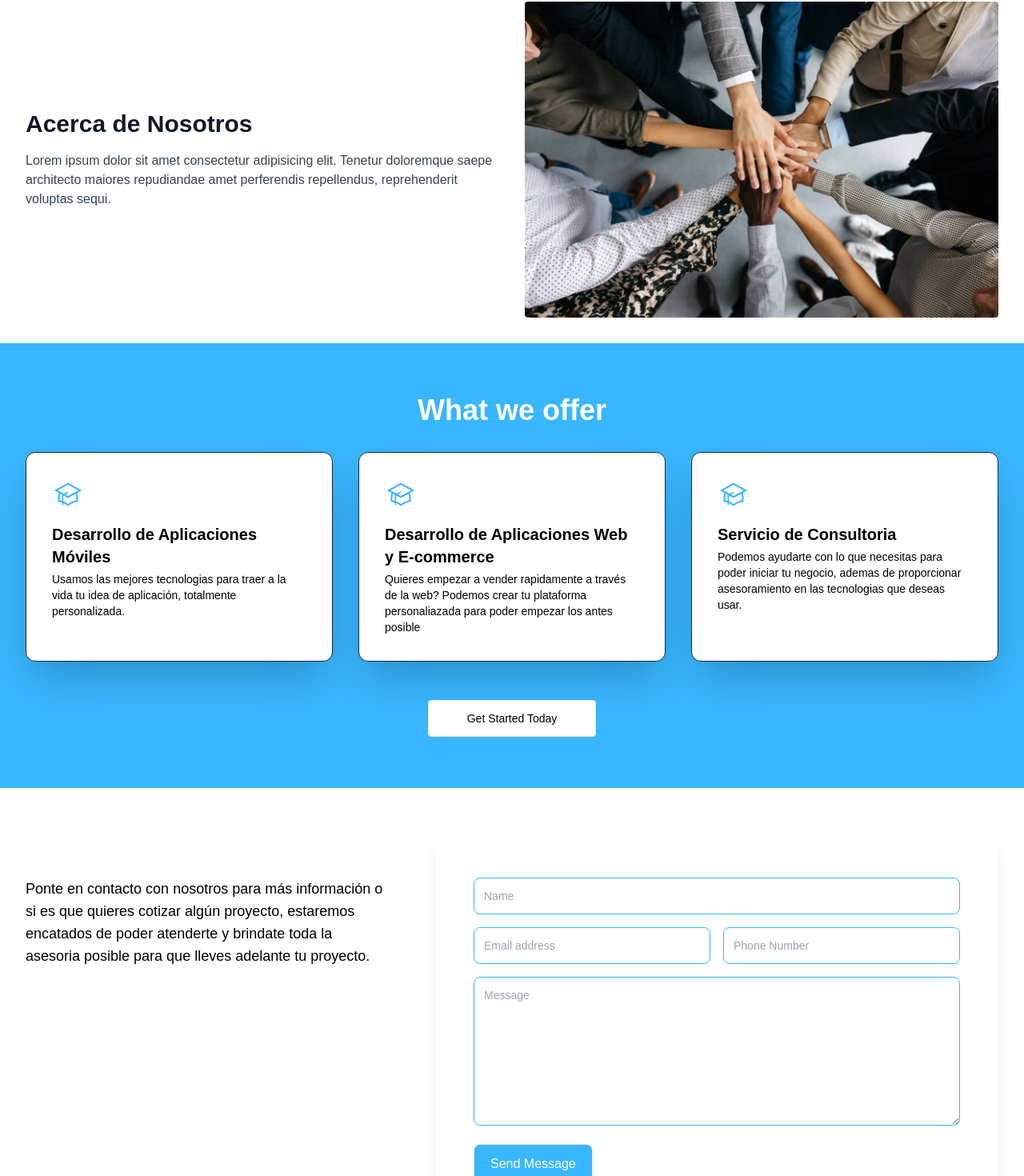
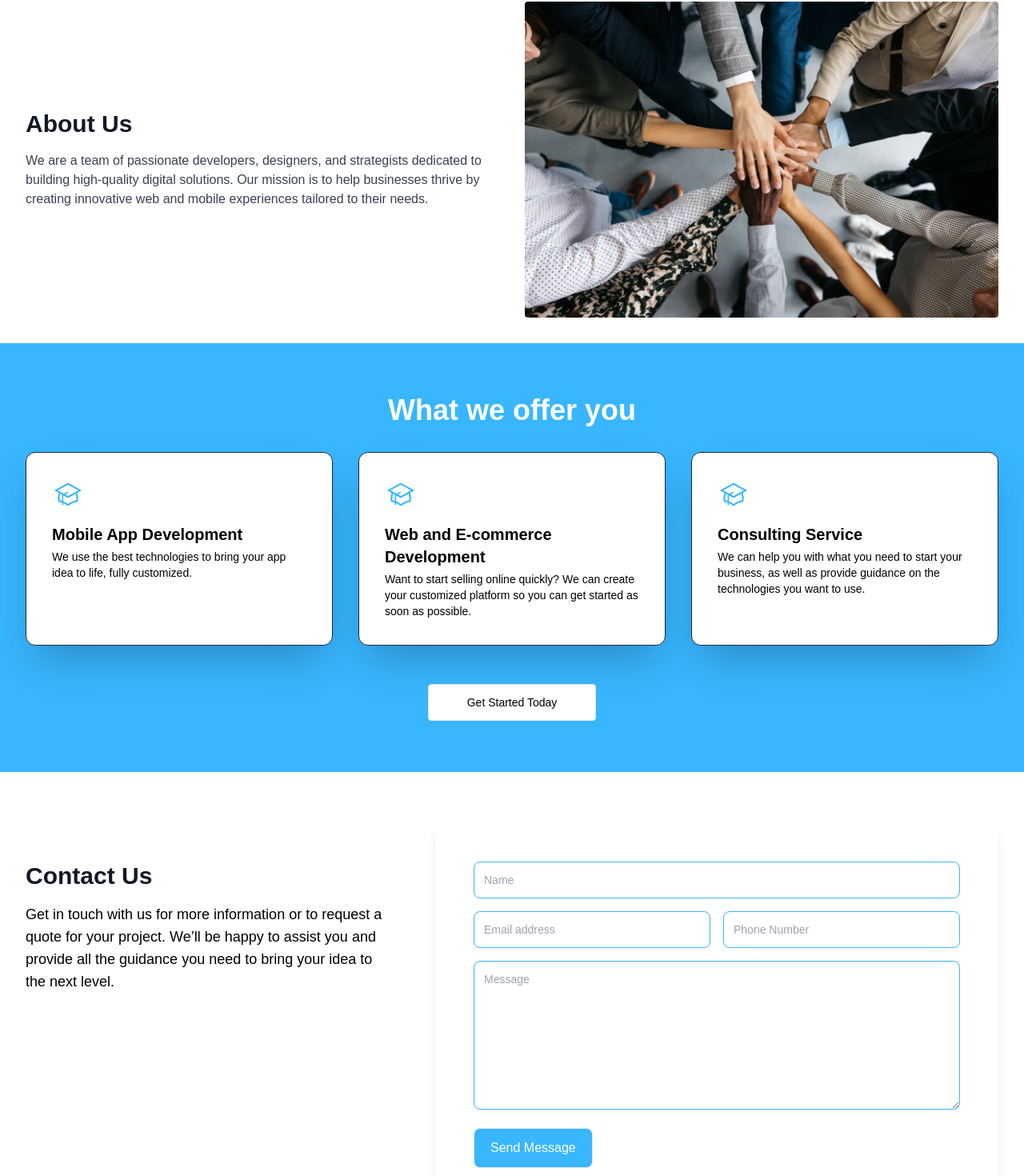
Before and after one commit to adrialabs-dev/adrialabs-home, a Next.js app: page / in a window 1280 px wide. Shown: the part 830-2300 px from the top of the page at 80% size. Built offline with nearby package versions, Linux system fonts and the light colour scheme; no server answers.

Commit message:
- Add copy in english and spanish to careers, footer, services, about and contact sections

```diff
--- a/messages/en.json
+++ b/messages/en.json
@@ -5,10 +5,52 @@
     "getStartedButton": "Get Start",
     "learnMoreButton": "Learn More"
   },
+  "ServicePage": {
+    "title": "What we offer you",
+    "mobileDevelopment": {
+      "title": "Mobile App Development",
+      "description": "We use the best technologies to bring your app idea to life, fully customized."
+    },
+    "webDevelopment": {
+      "title": "Web and E-commerce Development",
+      "description": "Want to start selling online quickly? We can create your customized platform so you can get started as soon as possible."
+    },
+    "consulting": {
+      "title": "Consulting Service",
+      "description": "We can help you with what you need to start your business, as well as provide guidance on the technologies you want to use."
+    },
+    "button": "Get Started Today"
+  },
+  "AboutPage": {
+    "title": "About Us",
+    "copy": "We are a team of passionate developers, designers, and strategists dedicated to building high-quality digital solutions. Our mission is to help businesses thrive by creating innovative web and mobile experiences tailored to their needs."
+  },
+  "ContactPage": {
+    "title": "Contact Us",
+    "copy": "Get in touch with us for more information or to request a quote for your project. We’ll be happy to assist you and provide all the guidance you need to bring your idea to the next level.",
+    "FormFields": {
+      "name": "Name",
+      "email": "Email address",
+      "phone": "Phone Number",
+      "message": "Message",
+      "button": "Send Message"
+    }
+  },
   "NavMenu": {
     "about": "About us",
     "services": "Services",
     "contact": "Contact us",
     "careers": "Careers"
+  },
+  "Careers": {
+    "title": "Build the Future with Us – Join Our Team!",
+    "copy": "We’re a team of passionate developers, designers, and problem-solvers who craft high-quality web pages and digital solutions for businesses of all sizes. If you love building impactful projects, pushing creative boundaries, and working with a dynamic team, you’ll fit right in. Join us and help shape the future of the web—one project at a time! 🚀",
+    "button": "Get Started Today",
+    "jobOffersTitle": "Explore our new job offers",
+    "noJobsErrorMessage": "We currently don't have any open jobs"
+  },
+  "Footer": {
+    "phone": "Phone",
+    "copy": "All rights reserved."
   }
 }
--- a/messages/es.json
+++ b/messages/es.json
@@ -5,10 +5,52 @@
     "getStartedButton": "Empecemos",
     "learnMoreButton": "Conoce más"
   },
+  "ServicePage": {
+    "title": "Te ofrecemos",
+    "mobileDevelopment": {
+      "title": "Desarrollo de Aplicaciones Móviles",
+      "description": "Usamos las mejores tecnologías para traer a la vida tu idea de aplicación, totalmente personalizada."
+    },
+    "webDevelopment": {
+      "title": "Desarrollo de Aplicaciones Web y E-commerce",
+      "description": "¿Quieres empezar a vender rápidamente a través de la web? Podemos crear tu plataforma personalizada para que puedas comenzar lo antes posible."
+    },
+    "consulting": {
+      "title": "Servicio de Consultoría",
+      "description": "Podemos ayudarte con lo que necesitas para iniciar tu negocio, además de proporcionarte asesoramiento en las tecnologías que deseas usar."
+    },
+    "button": "Empieza hoy"
+  },
+  "AboutPage": {
+    "title": "Sobre Nosotros",
+    "copy": "Somos un equipo de desarrolladores, diseñadores y estrategas apasionados, dedicados a crear soluciones digitales de alta calidad. Nuestra misión es ayudar a las empresas a prosperar mediante experiencias web y móviles innovadoras, adaptadas a sus necesidades."
+  },
+  "ContactPage": {
+    "title": "Contáctanos",
+    "copy": "Ponte en contacto con nosotros para obtener más información o solicitar una cotización para tu proyecto. Estaremos encantados de atenderte y brindarte toda la asesoría necesaria para que puedas llevar tu idea al siguiente nivel.",
+    "FormFields": {
+      "name": "Nombre",
+      "email": "Correo electrónico",
+      "phone": "Número de teléfono",
+      "message": "Mensaje",
+      "button": "Enviar Mensaje"
+    }
+  },
   "NavMenu": {
     "about": "Nosotros",
     "services": "Servicios",
     "contact": "Contacto",
     "careers": "Carreras"
+  },
+  "Careers": {
+    "title": "Construye el Futuro con Nosotros – ¡Únete a Nuestro Equipo!",
+    "copy": "Somos un equipo de desarrolladores, diseñadores apasionador por resolver problemas que crean páginas web y soluciones digitales de alta calidad para empresas de todos los tamaños. Si te encanta desarrollar proyectos impactantes, superar límites creativos y trabajar con un equipo dinámico, encajarás perfectamente. ¡Únete a nosotros y ayúdanos a dar forma al futuro de la web, un proyecto a la vez! 🚀",
+    "button": "Comienza hoy",
+    "jobOffersTitle": "Explora nuestras ofertas de trabajo",
+    "noJobsErrorMessage": "Actualmente no tenemos ninguna posición abierta"
+  },
+  "Footer": {
+    "phone": "Telefono",
+    "copy": "Todos los derechos reservados."
   }
 }
--- a/src/components/AboutUs/AboutUs.tsx
+++ b/src/components/AboutUs/AboutUs.tsx
@@ -1,6 +1,10 @@
 import React from 'react'
+import { useTranslations, useLocale } from "next-intl";
 
 export const AboutUs = () => {
+  const t = useTranslations('AboutPage');
+  const locale = useLocale();
+
   return (
     <section className="bg-white text-black" id='about-us'>
       <div className="mx-auto max-w-screen-xl px-4 py-8 sm:px-6 lg:px-8">
@@ -8,14 +12,10 @@ export const AboutUs = () => {
           <div>
             <div className="max-w-lg md:max-w-none">
               <h2 className="text-2xl font-semibold text-gray-900 sm:text-3xl">
-                Acerca de Nosotros
+                {t('title')}
               </h2>
 
-              <p className="mt-4 text-gray-700">
-                Lorem ipsum dolor sit amet consectetur adipisicing elit. Tenetur doloremque saepe
-                architecto maiores repudiandae amet perferendis repellendus, reprehenderit voluptas
-                sequi.
-              </p>
+              <p className="mt-4 text-gray-700">{t('copy')}</p>
             </div>
           </div>
 
--- a/src/components/ContactForm/ContactForm.tsx
+++ b/src/components/ContactForm/ContactForm.tsx
@@ -1,22 +1,27 @@
 import React from 'react'
+import { useTranslations, useLocale } from "next-intl";
 
 export const ContactForm = () => {
+  const t = useTranslations('ContactPage');
+  const locale = useLocale();
+
   return (
-
-
     <section className="bg-white" id='contact'>
       <div className="mx-auto max-w-screen-xl px-4 py-16 sm:px-6 lg:px-8">
         <div className="grid grid-cols-1 gap-x-16 gap-y-8 lg:grid-cols-5">
           <div className="lg:col-span-2 lg:py-12">
-        <p className="max-w-xl text-lg text-black">
-          Ponte en contacto con nosotros para más información o si es que quieres cotizar algún proyecto, estaremos encatados de poder atenderte y brindate toda la asesoria posible para que lleves adelante tu proyecto.
+            <h2 className="text-2xl font-semibold text-gray-900 sm:text-3xl">
+              {t('title')}
+            </h2>
+            <p className="max-w-xl text-lg text-black mt-4">
+              {t('copy')}
             </p>
           </div>
 
           <div className="rounded-lg bg-white p-8 shadow-lg lg:col-span-3 lg:p-12">
             <form action="#" className="space-y-4">
               <div>
-            <label className="sr-only" htmlFor="name">Name</label>
+                <label className="sr-only" htmlFor="name">{t('FormFields.name')}</label>
                 <input
                   className="w-full rounded-lg border border-brand-color-blue p-3 text-sm text-black"
                   placeholder="Name"
@@ -27,7 +32,7 @@ export const ContactForm = () => {
 
               <div className="grid grid-cols-1 gap-4 sm:grid-cols-2">
                 <div>
-              <label className="sr-only" htmlFor="email">Email</label>
+                  <label className="sr-only" htmlFor="email">{t('FormFields.email')}</label>
                   <input
                     className="w-full rounded-lg border border-brand-color-blue p-3 text-sm text-black"
                     placeholder="Email address"
@@ -37,7 +42,7 @@ export const ContactForm = () => {
                 </div>
 
                 <div>
-              <label className="sr-only" htmlFor="phone">Phone</label>
+                  <label className="sr-only" htmlFor="phone">{t('FormFields.phone')}</label>
                   <input
                     className="w-full rounded-lg border border-brand-color-blue p-3 text-sm text-black"
                     placeholder="Phone Number"
@@ -48,7 +53,7 @@ export const ContactForm = () => {
               </div>
 
               <div>
-            <label className="sr-only" htmlFor="message">Message</label>
+                <label className="sr-only" htmlFor="message">{t('FormFields.message')}</label>
 
                 <textarea
                   className="w-full rounded-lg border border-brand-color-blue p-3 text-sm text-black"
@@ -63,7 +68,7 @@ export const ContactForm = () => {
                   type="submit"
                   className="inline-block w-full border rounded-lg bg-brand-color-blue hover:border-brand-color-blue hover:bg-white px-5 py-3 font-medium hover:text-brand-color-blue transform transition-transform duration-300 hover:scale-110 text-white sm:w-auto"
                 >
-              Send Message
+                  {t('FormFields.button')}
                 </button>
               </div>
             </form>
--- a/src/components/Footer/Footer.tsx
+++ b/src/components/Footer/Footer.tsx
@@ -2,10 +2,13 @@
 import Image from "next/image";
 import Link from "next/link";
 import React from "react";
+import { useTranslations, useLocale } from "next-intl";
 
 
 export const Footer = () => {
-
+  const t = useTranslations('NavMenu');
+  const tFooter = useTranslations('Footer');
+  const locale = useLocale();
   const socialLinks = [
     {
       name: 'Instagram',
@@ -27,15 +30,15 @@ export const Footer = () => {
   const footerLinks = [
     {
       link: '#about-us',
-      title: 'About us'
+      title: t('about')
     },
     {
       link: '#services',
-      title: 'Services'
+      title: t('services')
     },
     {
       link: '#contact',
-      title: 'Contact us'
+      title: t('contact')
     },
   ]
 
@@ -83,7 +86,7 @@ export const Footer = () => {
                 href={'/careers'}
                 className="text-2xl hover:font-bold lg:text-xl text-gray-900 relative hover-effect"
               >
-                Careers
+                {t('careers')}
               </Link>
             </div>
           </div>
@@ -92,14 +95,14 @@ export const Footer = () => {
         <div className="flex flex-col items-center justify-center pt-5 lg:pt-0 lg:w-2/3">
           <div className="bg-brand-color-blue rounded-xl opacity-50 pt-5 pb-5 pr-20 pl-20">
             <p className="max-w-xs text-black text-center font-bold text-lg">
-              Contact Us
+              {t('contact')}:
             </p>
             <div className="flex flex-col justify-center items-center mt-4">
               {/* <small className="text-black font-bold text-lg">Email</small>
               <p className="max-w-xs text-black font-bold text-lg text-center pb-3">
                 hello@adrialabs.com
               </p> */}
-              <small className="text-black font-bold text-lg">Phone</small>
+              <small className="text-black font-bold text-lg">{tFooter('phone')}</small>
               <p className="max-w-xs text-black font-bold text-lg text-center">
                 +51 906 191 636
               </p>
@@ -130,7 +133,7 @@ export const Footer = () => {
 
       <div className="flex items-center justify-center w-full pt-5">
         <p className="text-xs text-gray-500">
-          &copy; 2025. AdriaLabs. All rights reserved.
+          &copy; 2025. AdriaLabs. {tFooter('copy')}
         </p>
       </div>
     </footer>
--- a/src/components/Servicios/Servicios.tsx
+++ b/src/components/Servicios/Servicios.tsx
@@ -1,29 +1,33 @@
 import React from "react";
 import { ServiceCard } from "../ServiceCard/ServiceCard";
+import { useTranslations, useLocale } from "next-intl";
 
 export const Servicios = () => {
+  const t = useTranslations('ServicePage');
+  const locale = useLocale();
+
   const servicesObject = [
     {
       icon: '/images/service-icon-1.svg',
-      service: 'Desarrollo de Aplicaciones Móviles',
-      description: 'Usamos las mejores tecnologias para traer a la vida tu idea de aplicación, totalmente personalizada.'
+      service: t('mobileDevelopment.title'),
+      description: t('mobileDevelopment.description')
     },
     {
       icon: '/images/service-icon-2.svg',
-      service: 'Desarrollo de Aplicaciones Web y E-commerce',
-      description: 'Quieres empezar a vender rapidamente a través de la web? Podemos crear tu plataforma personaliazada para poder empezar los antes posible'
+      service: t('webDevelopment.title'),
+      description: t('webDevelopment.description')
     },
     {
       icon: '/images/service-icon-3.svg',
-      service: 'Servicio de Consultoria',
-      description: 'Podemos ayudarte con lo que necesitas para poder iniciar tu negocio, ademas de proporcionar asesoramiento en las tecnologias que deseas usar.'
+      service: t('consulting.title'),
+      description: t('consulting.description')
     },
   ]
   return (
     <section className="bg-brand-color-blue text-white" id="services">
       <div className="mx-auto max-w-screen-xl px-4 py-8 sm:px-6 sm:py-12 lg:px-8 lg:py-16">
         <div className="mx-auto max-w-lg text-center">
-          <h2 className="text-3xl font-bold sm:text-4xl">What we offer</h2>
+          <h2 className="text-3xl font-bold sm:text-4xl">{t('title')}</h2>
         </div>
 
         <div className="mt-8 grid grid-cols-1 gap-8 md:grid-cols-2 lg:grid-cols-3 ">
@@ -39,7 +43,7 @@ export const Servicios = () => {
             href="#"
             className="inline-block rounded border  bg-white px-12 py-3 text-sm font-medium text-black transition hover:text-white hover:bg-brand-color-blue hover:border-white/100 hover:shadow-brand-color-blue/10 focus:outline-none focus:ring focus:ring-yellow-400"
           >
-            Get Started Today
+            {t('button')}
           </a>
         </div>
       </div>
```
Also changed, not shown: src/app/careers/page.tsx (+38 -14 lines). Lines whose indentation alone changed are shown as unchanged.
